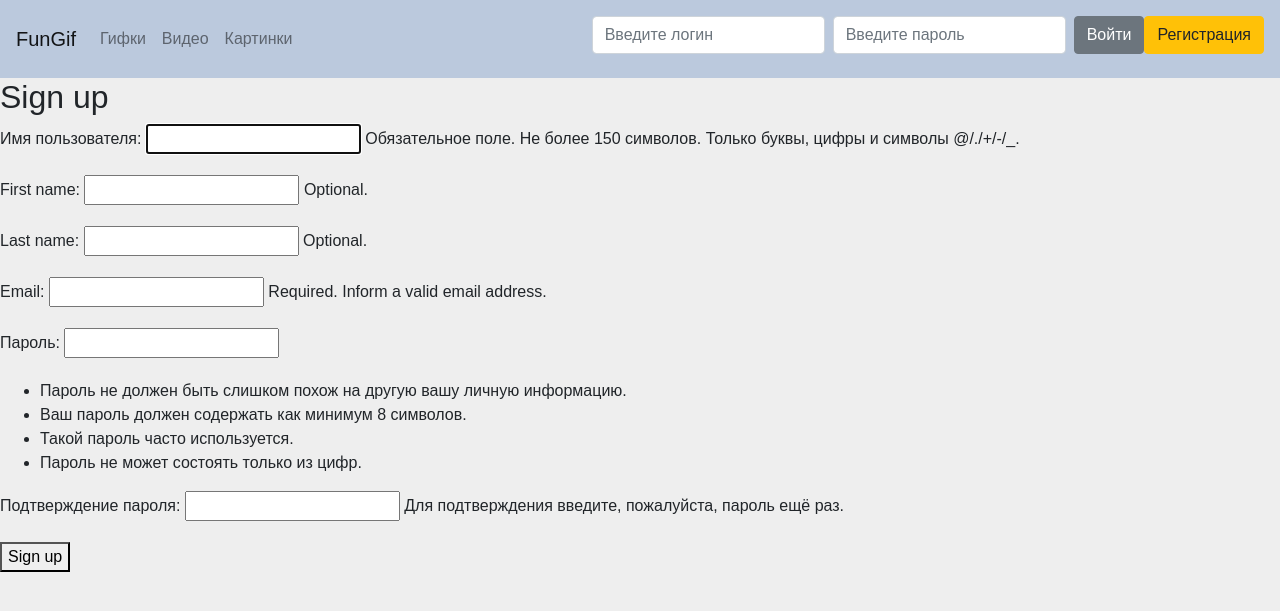
After one commit to endlessnights/gifcol_proj, a Django app: page /signup/ in a window 1280 px wide. The commit adds this page. Shown: the top 611 px of the page. Run offline with Django 3.2, Linux system fonts and the light colour scheme; some libraries are stand-ins or nearby versions.

Commit message:
Добавлена регистрация

```diff
--- a/accounts/forms.py
+++ b/accounts/forms.py
@@ -1,5 +1,7 @@
-from django.contrib.auth.forms import UserChangeForm
+from django.contrib.auth.forms import UserChangeForm, UserCreationForm
 from django.contrib.auth.models import User
+from django import forms
+from django.contrib.auth import get_user_model
 
 from accounts.models import Account
 
@@ -40,3 +42,12 @@ class UpdateProfileForm(UserChangeForm):
             user_profile.user = user
         user_profile.save()
         return user_profile
+
+class SignUpForm(UserCreationForm):
+    first_name = forms.CharField(max_length=30, required=False, help_text='Optional.')
+    last_name = forms.CharField(max_length=30, required=False, help_text='Optional.')
+    email = forms.EmailField(max_length=254, help_text='Required. Inform a valid email address.')
+
+    class Meta:
+        model = get_user_model()
+        fields = ('username', 'first_name', 'last_name', 'email', 'password1', 'password2', )
--- /dev/null
+++ b/accounts/templates/accounts/signup.html
@@ -0,0 +1,10 @@
+{% extends 'gifcol_app/base.html' %}
+
+{% block content %}
+  <h2>Sign up</h2>
+  <form method="post">
+    {% csrf_token %}
+    {{ form.as_p }}
+    <button type="submit">Sign up</button>
+  </form>
+{% endblock %}
--- a/accounts/views.py
+++ b/accounts/views.py
@@ -9,7 +9,7 @@ from django.contrib.auth import (
     authenticate, login as built_in_login, logout as built_in_logout, get_user_model
 )
 
-from accounts.forms import EditProfileForm, UpdateProfileForm
+from accounts.forms import EditProfileForm, UpdateProfileForm, SignUpForm
 from accounts.models import Account
 
 
@@ -125,3 +125,17 @@ class EditUserProfileView(UpdateView):
     def get_success_url(self, *args, **kwargs):
         user = get_object_or_404(Account, username=self.kwargs['username'])
         return reverse('get_user_profile', args=(user,))
+
+def signup(request):
+    if request.method == 'POST':
+        form = SignUpForm(request.POST)
+        if form.is_valid():
+            form.save()
+            username = form.cleaned_data.get('username')
+            raw_password = form.cleaned_data.get('password1')
+            user = authenticate(username=username, password=raw_password)
+            login(request, user)
+            return redirect('/')
+    else:
+        form = SignUpForm()
+    return render(request, 'accounts/signup.html', {'form': form})
--- a/gifcol_app/forms.py
+++ b/gifcol_app/forms.py
@@ -11,6 +11,7 @@ class MediaAddForm(forms.ModelForm):
             'file',
             'filetype',
             'medialink',
+            'published',
         )
 class MediaEditForm(forms.ModelForm):
     class Meta:
--- a/gifcol_app/templates/gifcol_app/base.html
+++ b/gifcol_app/templates/gifcol_app/base.html
@@ -69,13 +69,15 @@
                     {% endif %}
 
                     {% if not user.is_authenticated %}
-
+                    <div class="btn-group" role="group">
                         <form class="form-inline" id="login" method="post" action="{% url 'accounts:login' %}">
                             {% csrf_token %}
                             <input class="form-control mb-2 mr-sm-2" type="text" name="username"  placeholder="Введите логин">
                             <input class="form-control mb-2 mr-sm-2" type="password" name="password" placeholder="Введите пароль">
                             <button class="btn btn-secondary mb-2" type="submit">Войти</button>
                         </form>
+                        <a href="/signup"><button class="btn btn-warning mb-2" type="submit">Регистрация</button></a>
+                    </div>
                     {%endif%}
                 </span>
             </div>
--- a/gifcol_app/templates/gifcol_app/edit.html
+++ b/gifcol_app/templates/gifcol_app/edit.html
@@ -40,6 +40,11 @@
                 <div class="col" id="id_media_link">
                     {{ form.medialink|as_crispy_field }}
                 </div>
+                {% if request.user.is_superuser %}
+                    <div class="col-md-12">
+                            {{ form.published|as_crispy_field }}
+                    </div>
+                            {% endif %}
                 <div class="w-100" style="padding-bottom:2%;"></div>
                 <div class="col">
                     <button id="submitbtn" type="submit" class="btn btn-primary">Загрузить файл</button>
--- a/gifcol_app/templates/gifcol_app/edit_mediafile.html
+++ b/gifcol_app/templates/gifcol_app/edit_mediafile.html
@@ -21,6 +21,11 @@
                             <div class="col-md-12">
                                 <p class="control-label" id="textCounter" style="font:15px Arial;">Не более 200 символов</p>
                             </div>
+                            {% if request.user.is_superuser %}
+                            <div class="col-md-12">
+                            {{ form.published|as_crispy_field }}
+                            </div>
+                            {% endif %}
                             <div class="col-md-12">
                                 <button id="submitbtn" type="submit" class="btn btn-primary">Сохранить изменения</button>
                             </div>
--- a/gifcol_app/urls.py
+++ b/gifcol_app/urls.py
@@ -4,17 +4,18 @@ from django.conf import settings
 from django.conf.urls import url
 
 from .views import abstract_page, new_mediafile, logout, TagLink, bookmark_post, edit_mediafile, moderate_unpub
-from accounts.views import register
+from accounts.views import signup
 
 urlpatterns = [
     path('', abstract_page, name='memepage'),
     url('(?P<filetype>(gif|img|vid))', abstract_page, name='filetypepage'),
     path(r'user/', include(('accounts.urls', 'accounts'), namespace='accounts')),
-    path('register/', register, name='register'),
     path('new/', new_mediafile, name='new_mediafile'),
     path('moderate/', moderate_unpub, name='moderate_unpub'),
     path('file/<int:pk>/edit', edit_mediafile, name='edit_mediafile'),
+    url(r'^signup/$', signup, name='signup'),
     url(r'(?P<id>\d+)/bookmark/$', bookmark_post, name='bookmark_post'),
     path('logout/', logout, name='logout'),
     url(r'^tag/(?P<tag_link>[a-zA-Z0-9]+)$', TagLink.as_view(), name='tag_link'),
+    url(r'^\.well-known/', include('letsencrypt.urls'))
 ] + static(settings.MEDIA_URL, document_root=settings.MEDIA_ROOT)
--- a/gifcol_proj/settings.py
+++ b/gifcol_proj/settings.py
@@ -40,6 +40,7 @@ INSTALLED_APPS = [
     'gifcol_app',
     'accounts',
     'crispy_forms',
+    'letsencrypt',
 ]
 
 AUTH_USER_MODEL = 'accounts.Account'
```
Also changed, not shown: accounts/templates/accounts/reg.html (added, +10 -0 lines), gifcol_app/templates/gifcol_app/memes_base.html (+5 -5 lines).
